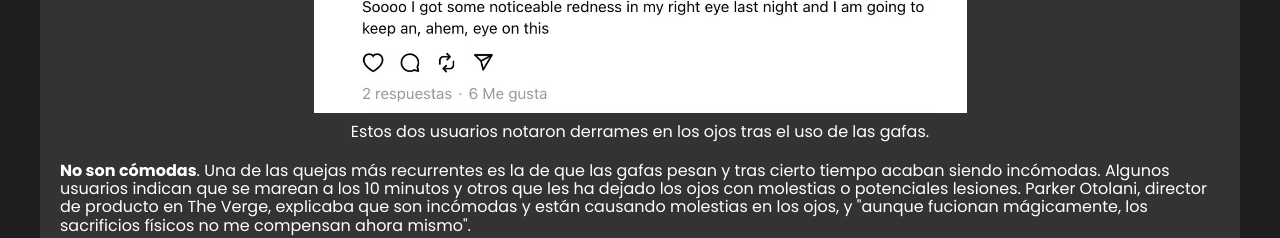
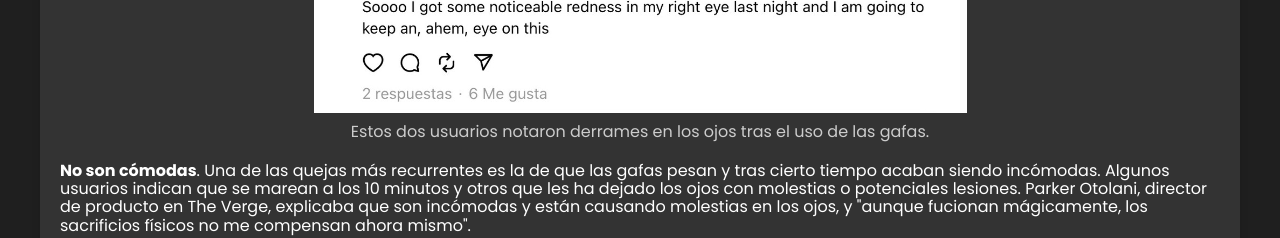
Before and after one commit to MikeFlores19/PROYECTO_PAGINA_WEB, a plain HTML site: page vr.html in a window 1280 px wide. Shown: the part 860-1098 px from the top of the page. Drawn offline with Linux system fonts and the light colour scheme.

Commit message:
captions

```diff
--- a/css/style.css
+++ b/css/style.css
@@ -154,3 +154,8 @@ footer p {
     height: auto;
     margin-bottom: 1rem;
 }
+.centered-figure figcaption {
+    font-size: 1.6rem;
+    color: #ccc; /* Puedes ajustar este color para que contraste bien con el fondo */
+    text-align: center;
+}
```
